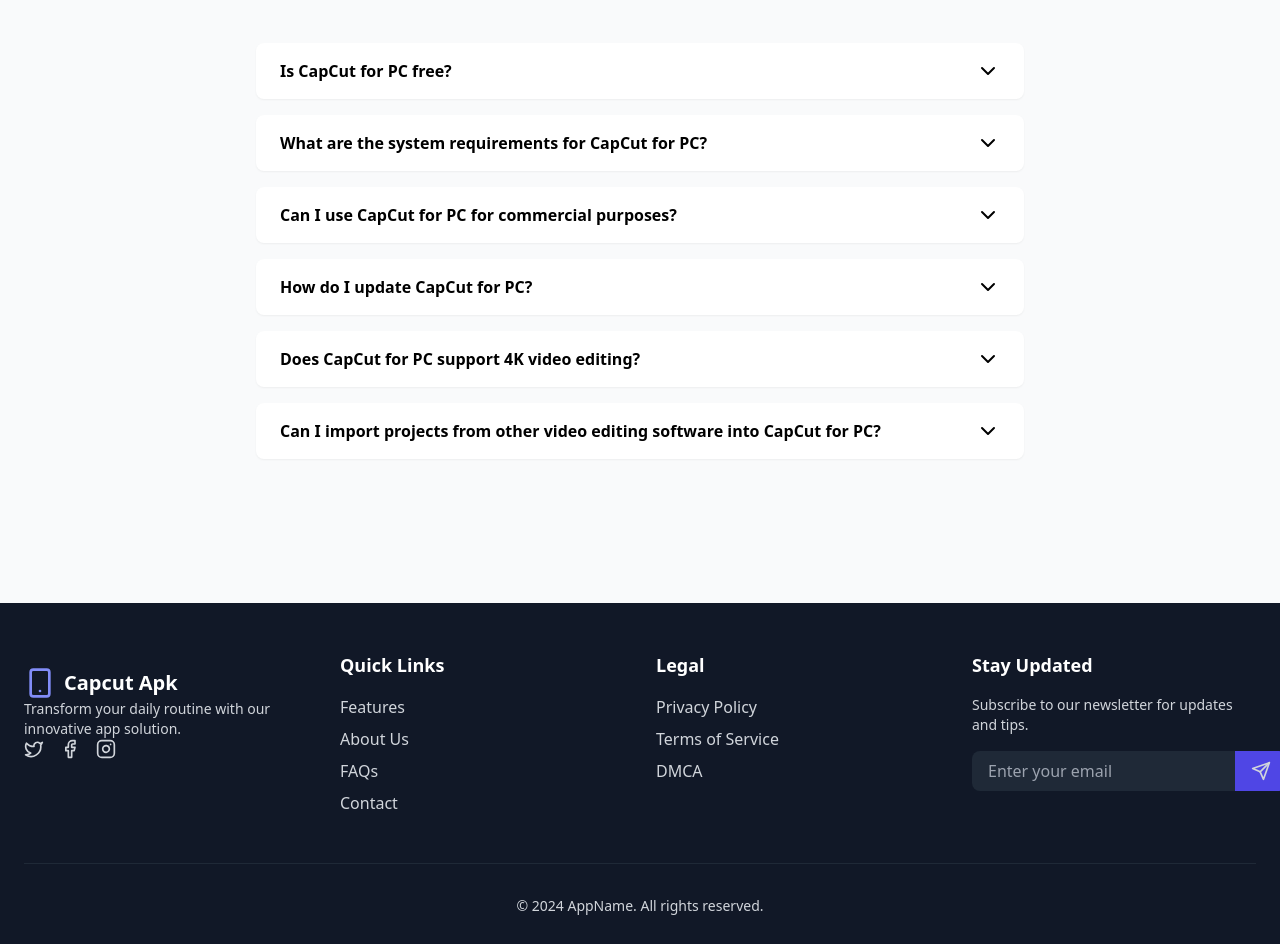
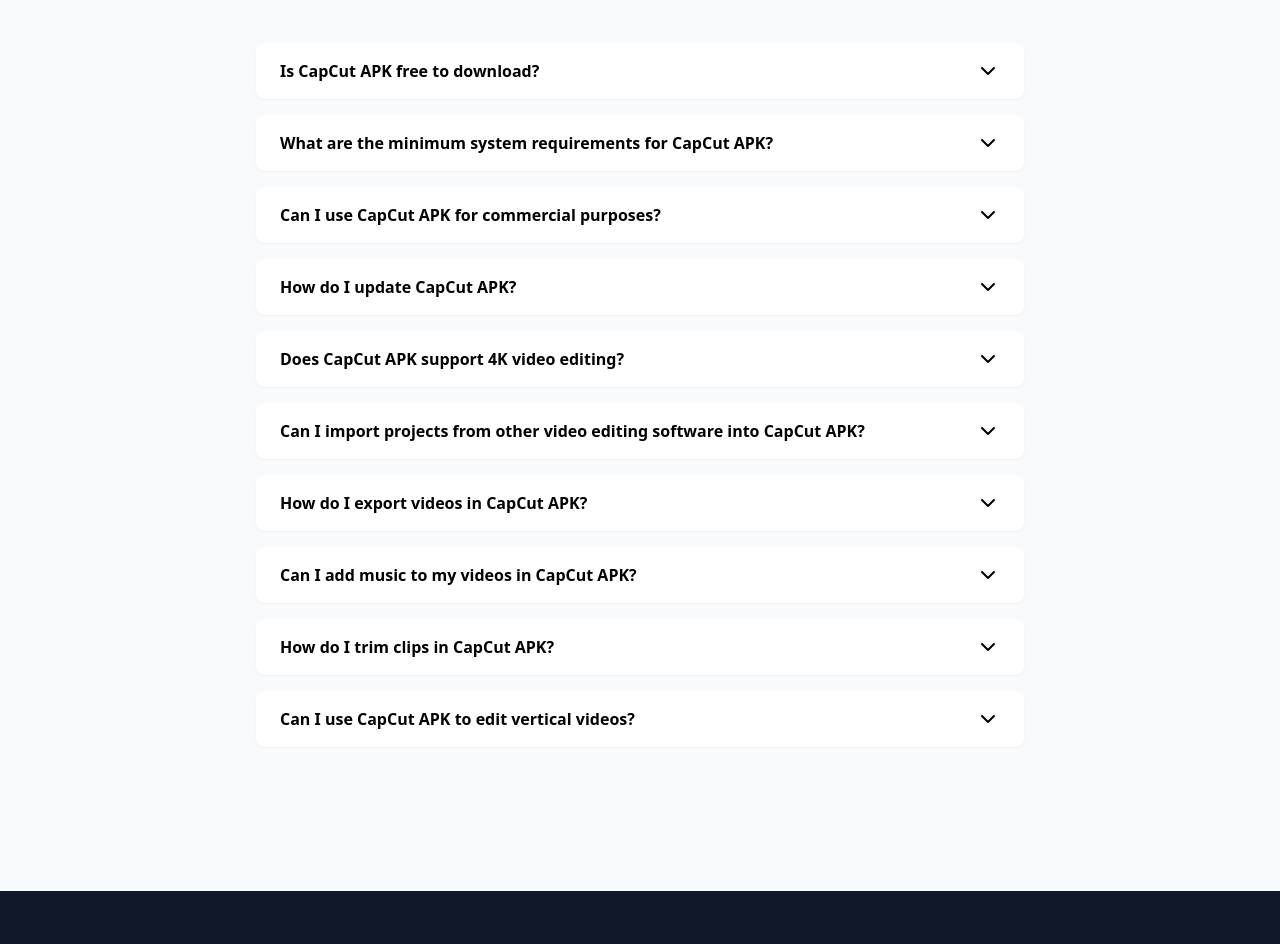
Before and after one commit to adamsmith19899/appdownload, a React (Vite) app: page / in a window 1280 px wide. Shown: the part 2920-3864 px from the top of the page. Built offline with nearby package versions, Linux system fonts and the light colour scheme.

Commit message:
Update FAQs.tsx

```diff
--- a/src/components/FAQs.tsx
+++ b/src/components/FAQs.tsx
@@ -3,28 +3,44 @@
 
 const faqs = [
  {
-    question: 'Is CapCut for PC free?',
-    answer: 'Yes, CapCut for PC is free to download and use.'
+  question: 'Is CapCut APK free to download?',
+  answer: 'Yes, CapCut APK is free to download and use.'
 },
 {
-    question: 'What are the system requirements for CapCut for PC?',
-    answer: 'The system requirements for CapCut for PC include Windows 10/11, 64-bit processor, 4 GB RAM, and 2 GB free disk space.'
+  question: 'What are the minimum system requirements for CapCut APK?',
+  answer: 'The minimum system requirements for CapCut APK include Android 5.0 or later, 2 GB RAM, and 100 MB free disk space.'
 },
 {
-    question: 'Can I use CapCut for PC for commercial purposes?',
-    answer: 'Yes, CapCut for PC can be used for commercial purposes, but some features may require a subscription or license.'
+  question: 'Can I use CapCut APK for commercial purposes?',
+  answer: 'Yes, CapCut APK can be used for commercial purposes, but some features may require a subscription or license.'
 },
 {
-    question: 'How do I update CapCut for PC?',
-    answer: 'To update CapCut for PC, visit the official website and download the latest version. Install the update and restart the software.'
+  question: 'How do I update CapCut APK?',
+  answer: 'To update CapCut APK, visit the Google Play Store or the official website and download the latest version. Install the update and restart the app.'
 },
 {
-    question: 'Does CapCut for PC support 4K video editing?',
-    answer: 'Yes, CapCut for PC supports 4K video editing, allowing users to edit and export high-quality videos.'
+  question: 'Does CapCut APK support 4K video editing?',
+  answer: 'Yes, CapCut APK supports 4K video editing, allowing users to edit and export high-quality videos.'
 },
 {
-    question: 'Can I import projects from other video editing software into CapCut for PC?',
-    answer: 'Yes, CapCut for PC allows users to import projects from other video editing software, making it easy to switch to CapCut.'
+  question: 'Can I import projects from other video editing software into CapCut APK?',
+  answer: 'Yes, CapCut APK allows users to import projects from other video editing software, making it easy to switch to CapCut.'
+},
+{
+  question: 'How do I export videos in CapCut APK?',
+  answer: 'To export videos in CapCut APK, go to the "Export" menu, select your desired video format, resolution, and quality, and then tap "Export".'
+},
+{
+  question: 'Can I add music to my videos in CapCut APK?',
+  answer: 'Yes, CapCut APK allows you to add music to your videos from its built-in music library or from your device\'s music library.'
+},
+{
+  question: 'How do I trim clips in CapCut APK?',
+  answer: 'To trim clips in CapCut APK, select the clip you want to trim, then drag the edges of the clip to the desired length.'
+},
+{
+  question: 'Can I use CapCut APK to edit vertical videos?',
+  answer: 'Yes, CapCut APK allows you to edit vertical videos, making it perfect for editing videos shot on smartphones.'
 }
 ];
 
```
Lines whose indentation alone changed are shown as unchanged.
